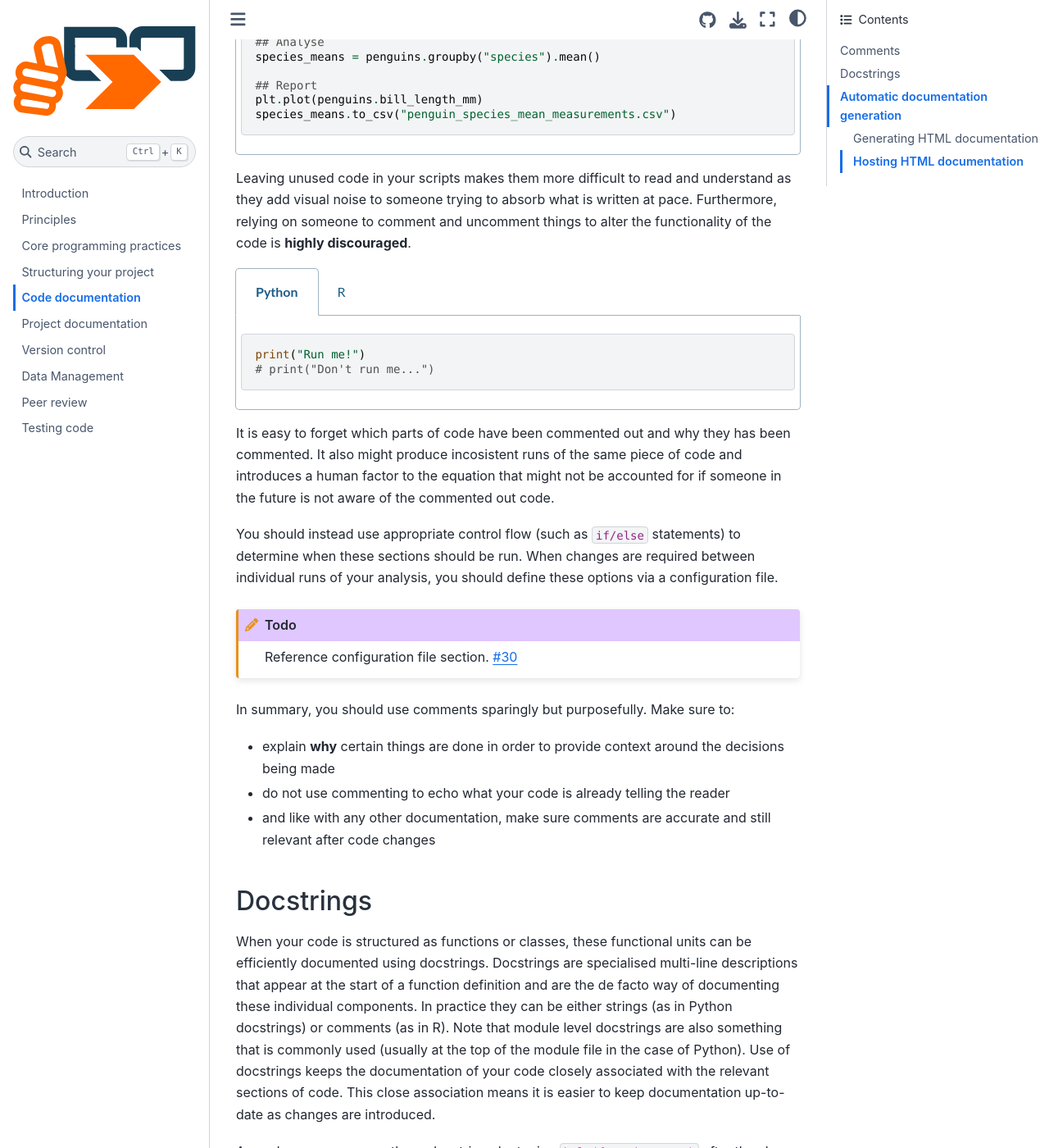
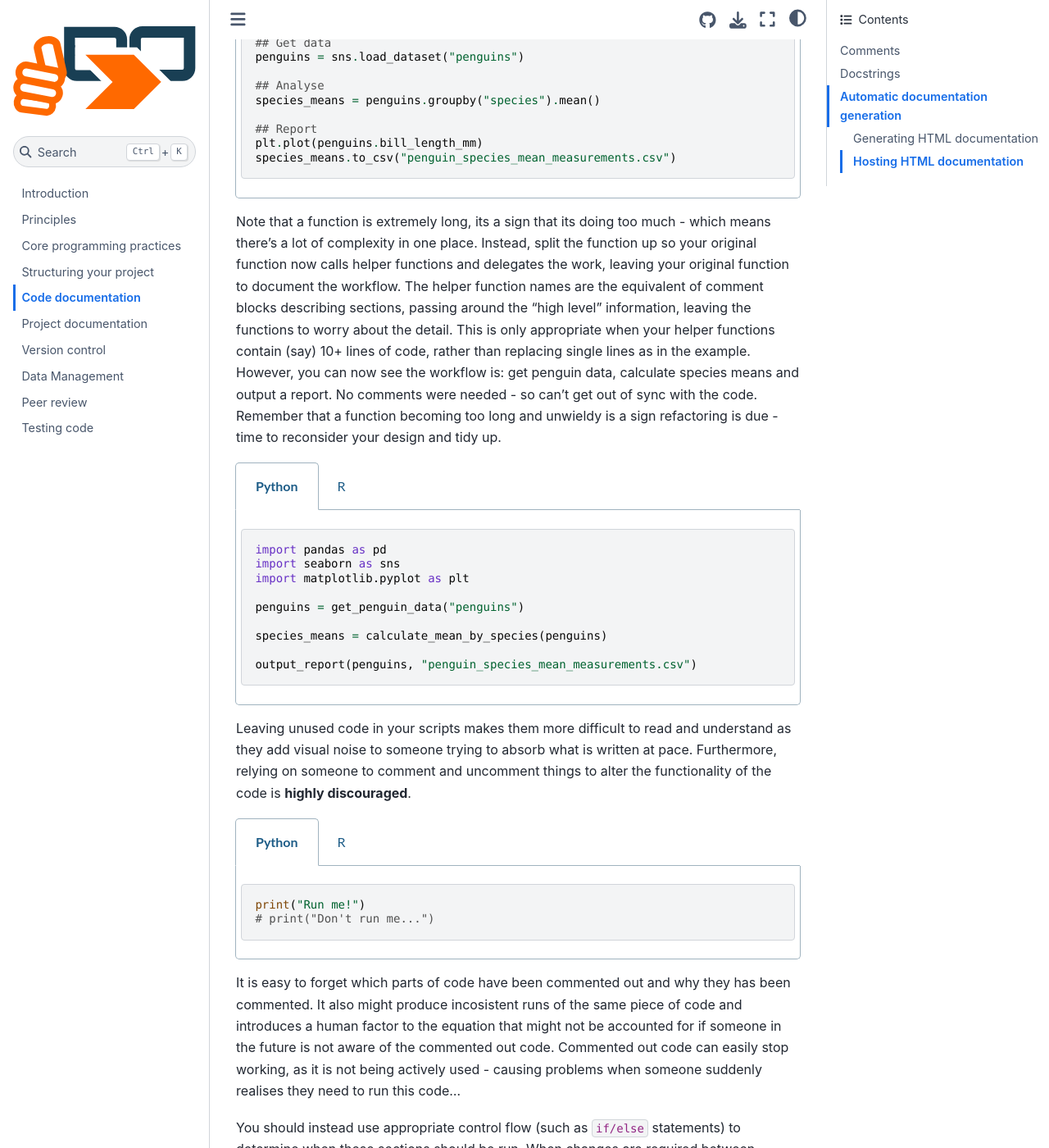
Before and after one commit to best-practice-and-impact/qa-of-code-guidance, a Jupyter Book: the page built from book/code_documentation.md, in a window 1280 px wide and 1400 px high, scrolled down 2453 px. Shown: the whole window at 82% size. Built offline with Jupyter Book 1.0.4 settings and Sphinx 7.4.7 and the Sphinx Book theme 1.1.4, drawn with Linux system fonts in a browser that asks for light colours; some of the changed text lies outside the part shown.

Commit message:
Added notes regarding out-of-date comments and long functions
- long funcs can be split into a "root" func calling helpers; this expresses control flow and replaces comments with function names
- notes on code is the point of truth vs comments
...feels like a set of notes on structure wouldn't go amiss, but thats system design really...

`````diff
--- a/book/code_documentation.md
+++ b/book/code_documentation.md
@@ -16,7 +16,7 @@ Comments are lines of text in source code files which typically aren't executed
 
 Comments are essential to help those working on the code in the future understand any non-obvious details of the implementation. As such, when it comes to providing relevant and perhaps higher level documentation to the end consumer on the functionality of your code, there are much more appropriate solutions such as [docstrings](docstrings).
 
-Although extremely useful, comments should also be used sparingly. Excessive use of code comments often leads to redundancy and can, ironically, make your code harder to read. It is easy for comments to not be updated as changes are made to the code and outdated or irrelevant comments can confuse or mislead.
+Although extremely useful, comments should also be used sparingly. Excessive use of code comments often leads to redundancy and can, ironically, make your code harder to read. It is easy for comments to not be updated as changes are made to the code and outdated or irrelevant comments can confuse or mislead. Remember - the only point of "truth" is the code that is executed - if the comments are out of date compared to the actual code, it may not be immediately apparent.
 
 ````{tabs}
 
@@ -113,6 +113,27 @@ write.csv(species_means, "penguin_species_mean_measurements.csv")
 
 ````
 
+Note that a function is extremely long, its a sign that its doing too much - which means there's a lot of complexity in one place. Instead, split the function up
+so your original function now calls helper functions and delegates the work, leaving your original function to document the workflow. The helper function names
+are the equivalent of comment blocks describing sections, passing around the "high level" information, leaving the functions to worry about the detail. This is only appropriate when your helper functions contain (say) 10+ lines of code, rather than replacing single lines as in the example. However, you can now see the workflow is: get penguin data, calculate species means and output a report. No comments were needed - so can't get out of sync with the code. Remember that a function becoming too long and unwieldy is a sign refactoring is due - time to reconsider your design and tidy up.
+
+````{tabs}
+
+```{code-tab} py
+import pandas as pd
+import seaborn as sns
+import matplotlib.pyplot as plt
+
+penguins = get_penguin_data("penguins")
+
+species_means = calculate_mean_by_species(penguins)
+
+output_report(penguins, "penguin_species_mean_measurements.csv")
+```
+```{code-tab} r R
+# to do
+```
+````
 Leaving unused code in your scripts makes them more difficult to read and understand as they add visual noise to someone trying to absorb what is written at pace. Furthermore, relying on someone to comment and uncomment things to alter the functionality of the code is **highly discouraged**.
 
 ````{tabs}
@@ -128,7 +149,9 @@ print("Run me!")
 
 ````
 
-It is easy to forget which parts of code have been commented out and why they has been commented. It also might produce incosistent runs of the same piece of code and introduces a human factor to the equation that might not be accounted for if someone in the future is not aware of the commented out code.
+It is easy to forget which parts of code have been commented out and why they has been commented. It also might produce incosistent runs of the same piece of code
+and introduces a human factor to the equation that might not be accounted for if someone in the future is not aware of the commented out code. Commented out code
+can easily stop working, as it is not being actively used - causing problems when someone suddenly realises they need to run this code...
 
 You should instead use appropriate control flow (such as `if/else` statements) to determine when these sections should be run. When changes are required between individual runs of your analysis, you should define these options via a configuration file.
 
`````
